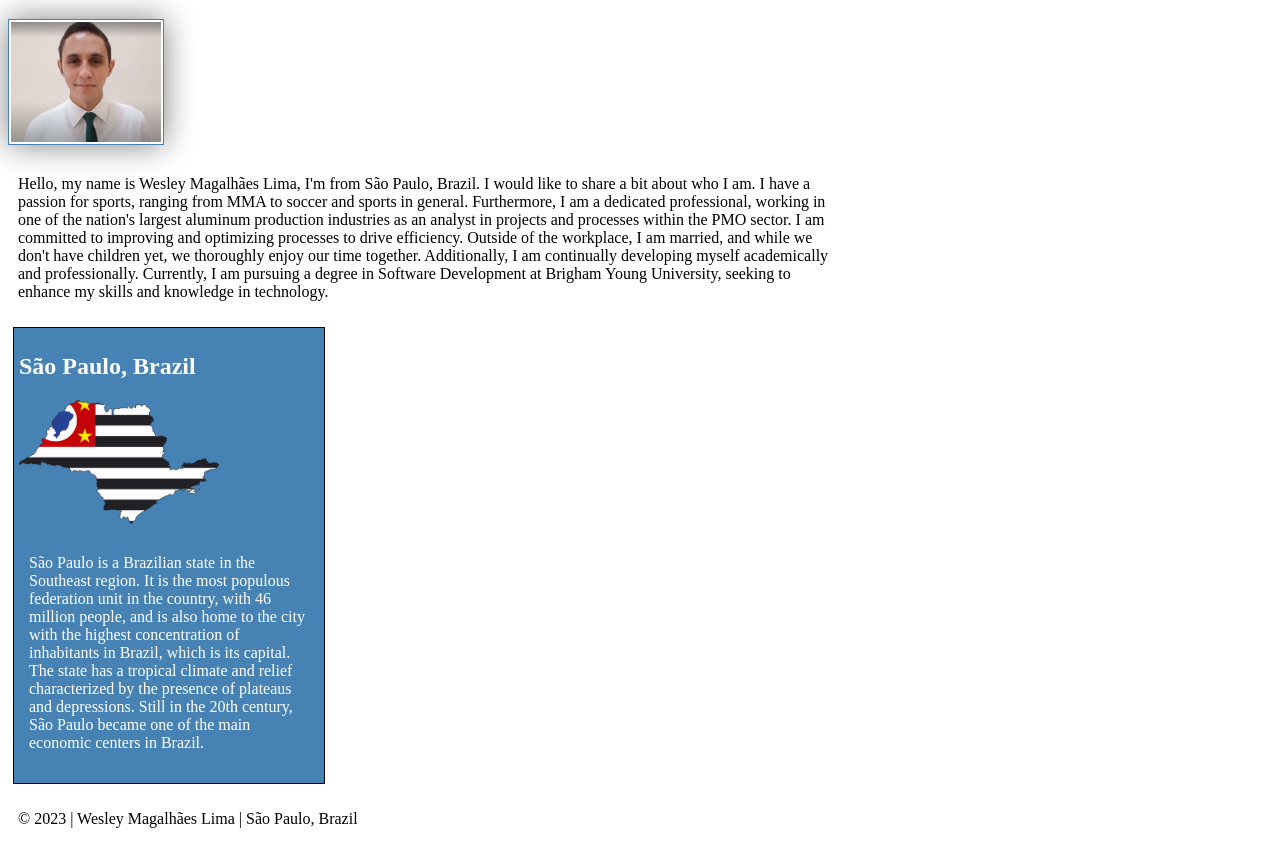
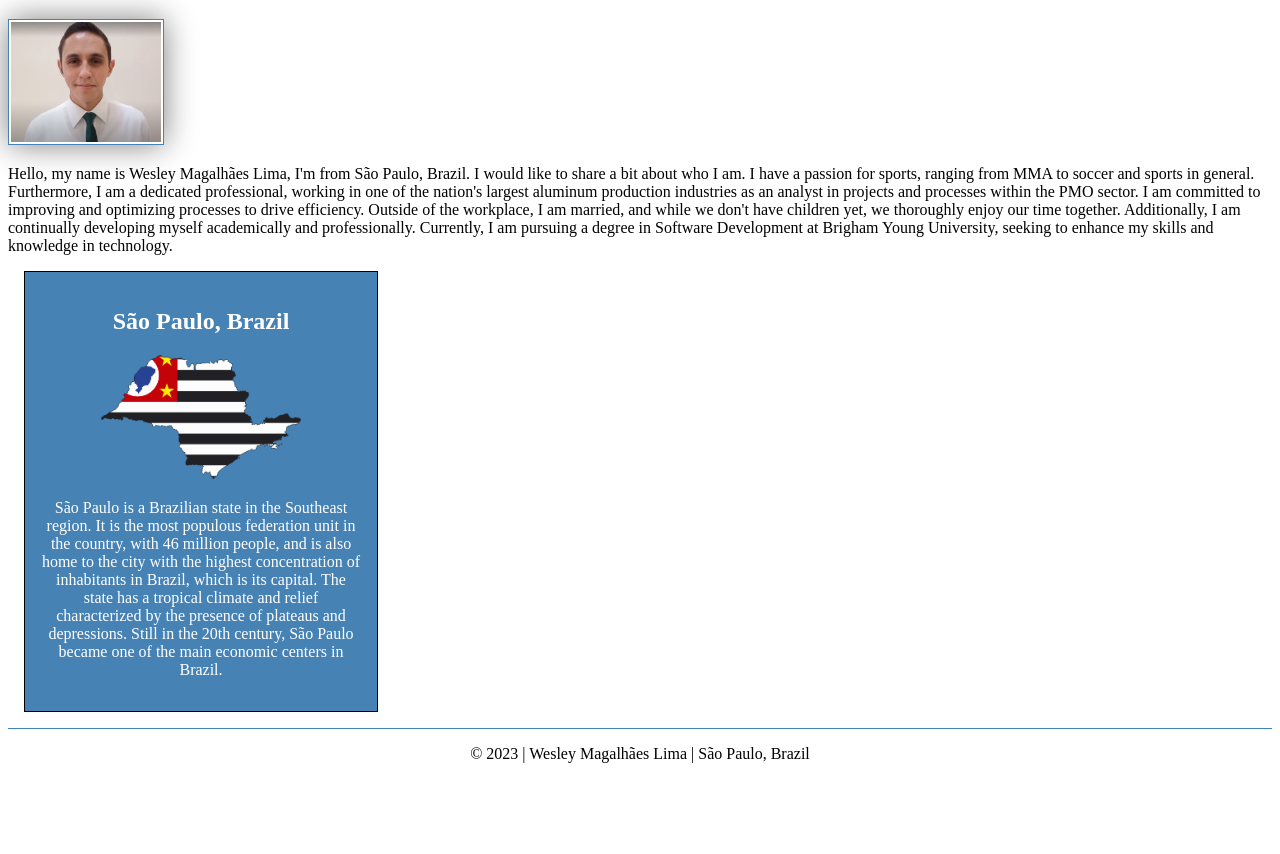
Before and after one commit to WesleyMagalhaesLima/wdd130, a plain HTML site: page index.html in a window 1280 px wide. Shown: the part 203-1057 px from the top of the page. After the commit the page ends 982 px from the top, so only its background shows below. Drawn offline with Linux system fonts and the light colour scheme.

Commit message:
W02 Assignment Home Page Enhancement in progress

```diff
--- a/styles/styles.css
+++ b/styles/styles.css
@@ -1,5 +1,5 @@
 main {
-    max-width: 840px;
+    max-width: 100%;
 }
 
 nav {
@@ -26,16 +26,18 @@ main img {
 }
 
 p {
-    padding: 10px;
+    padding: 0px;
 }
 
 aside {
-    width: 300px;
-    margin: 5px;
+    width: 20rem;
+    margin: 1rem;
     border: 1px solid black;
-    padding: 5px;
+    padding: 1rem;
     background-color: steelblue;
     color: white;
+    text-align: center;
+    /*float: right;*/
 }
 
 aside img {
@@ -43,3 +45,9 @@ aside img {
     height: auto;
     background-position: center;
 }
+
+footer {
+    margin-top: 15px;
+    border-top: 1px solid steelblue;
+    text-align: center;
+}
```
